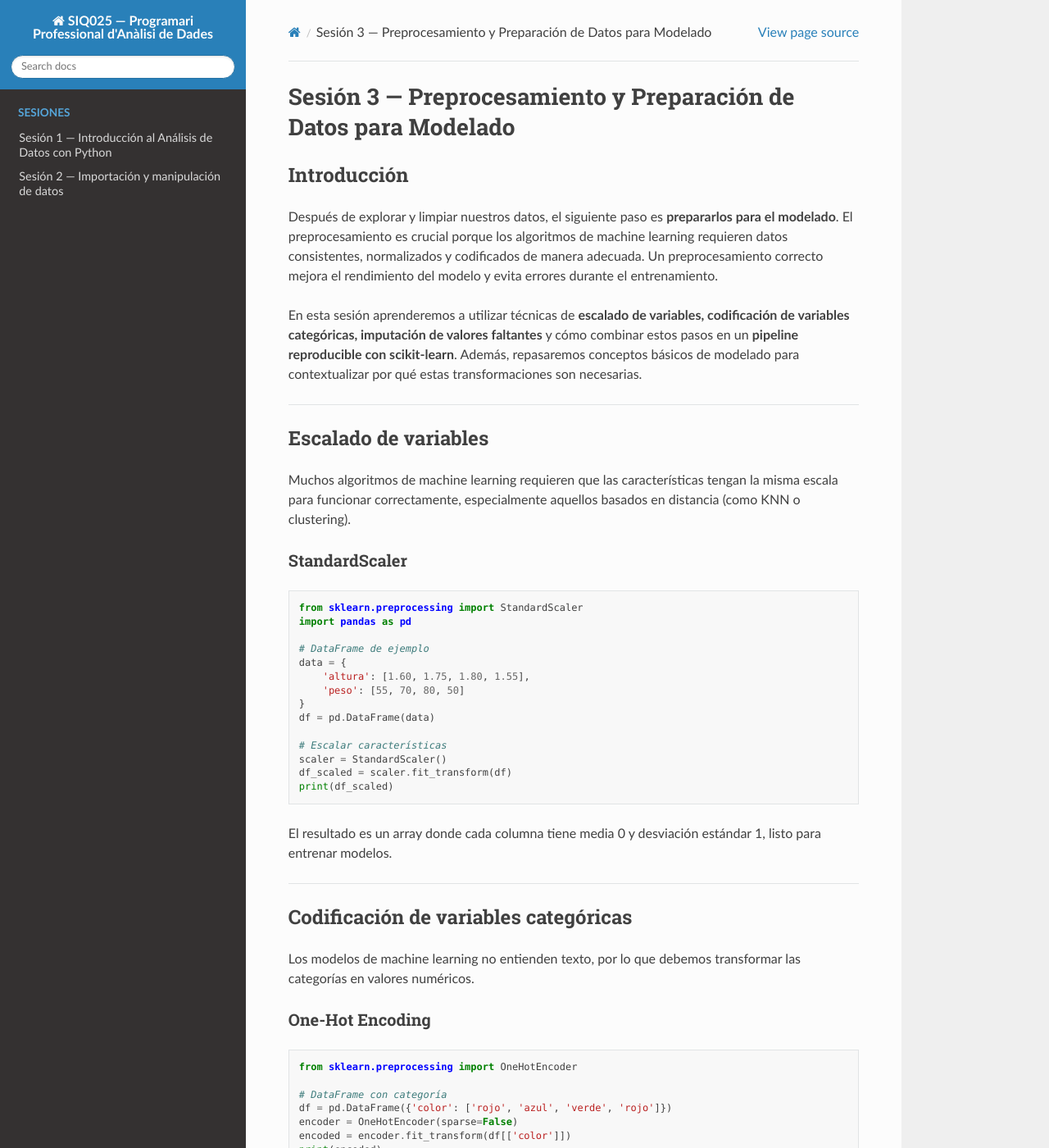
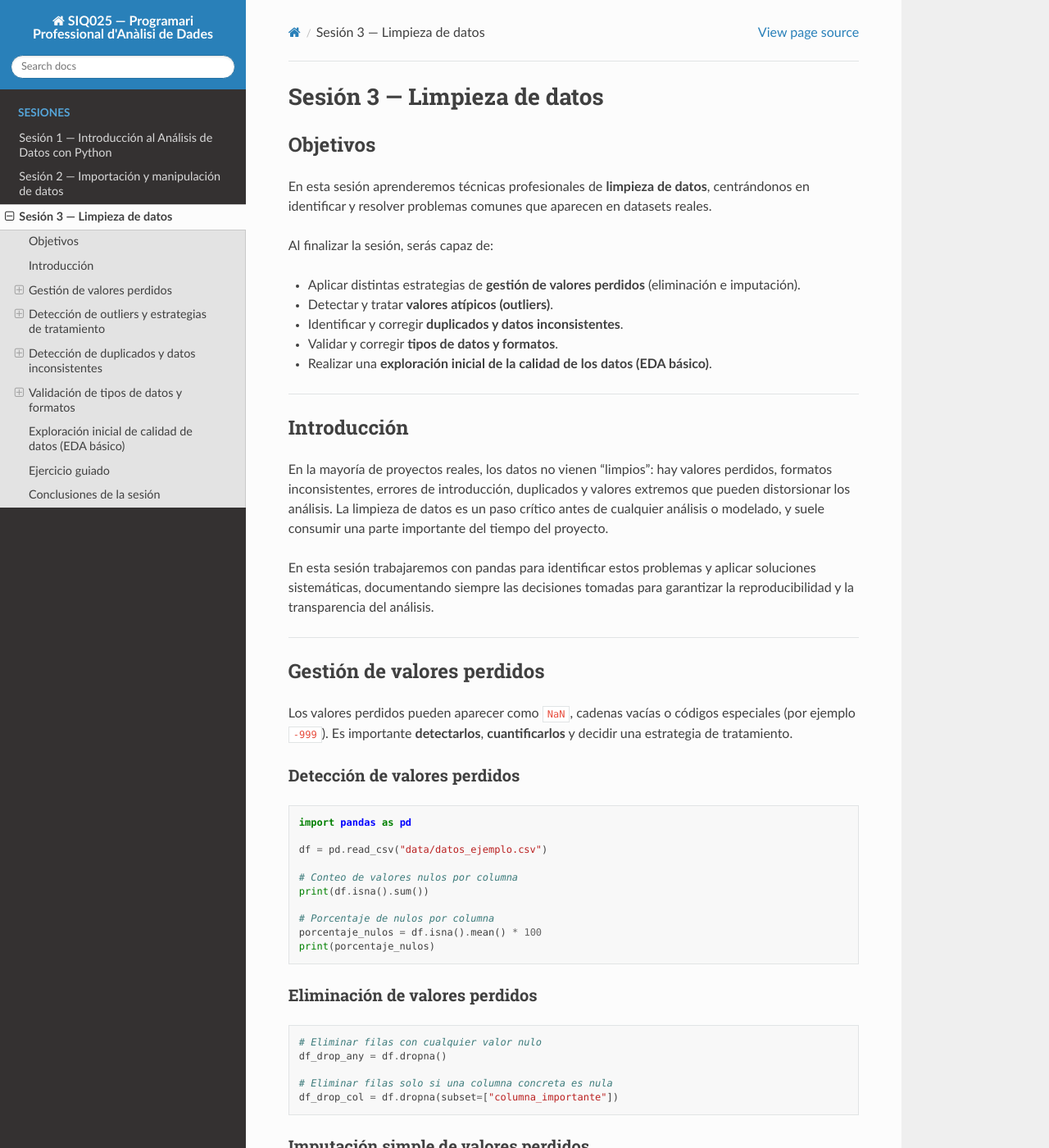
Before and after one commit to aleixalcacer/SIQ025-SIQ525, a Sphinx documentation site: the page built from docs/sessions/session_3.md, in a window 1280 px wide and 1400 px high. Shown: the whole window at 82% size. Built offline with Sphinx 7.4.7 and the Read the Docs theme 3.1.0, drawn with Linux system fonts in a browser that asks for light colours; some of the changed text lies outside the part shown.

Commit message:
Add session 3

````diff
--- a/docs/sessions/session_3.md
+++ b/docs/sessions/session_3.md
@@ -1,141 +1,224 @@
-# Sesión 3 — Preprocesamiento y Preparación de Datos para Modelado
+# Sesión 3 — Limpieza de datos
 
-## Introducción
-Después de explorar y limpiar nuestros datos, el siguiente paso es **prepararlos para el modelado**. El preprocesamiento es crucial porque los algoritmos de machine learning requieren datos consistentes, normalizados y codificados de manera adecuada. Un preprocesamiento correcto mejora el rendimiento del modelo y evita errores durante el entrenamiento.
+## Objetivos
 
-En esta sesión aprenderemos a utilizar técnicas de **escalado de variables, codificación de variables categóricas, imputación de valores faltantes** y cómo combinar estos pasos en un **pipeline reproducible con scikit-learn**. Además, repasaremos conceptos básicos de modelado para contextualizar por qué estas transformaciones son necesarias.
+En esta sesión aprenderemos técnicas profesionales de **limpieza de datos**, centrándonos en identificar y resolver problemas comunes que aparecen en datasets reales.
+
+Al finalizar la sesión, serás capaz de:
+- Aplicar distintas estrategias de **gestión de valores perdidos** (eliminación e imputación).
+- Detectar y tratar **valores atípicos (outliers)**.
+- Identificar y corregir **duplicados y datos inconsistentes**.
+- Validar y corregir **tipos de datos y formatos**.
+- Realizar una **exploración inicial de la calidad de los datos (EDA básico)**.
 
 ---
 
-## Escalado de variables
-Muchos algoritmos de machine learning requieren que las características tengan la misma escala para funcionar correctamente, especialmente aquellos basados en distancia (como KNN o clustering).
+## Introducción
 
-### StandardScaler
-```python
-from sklearn.preprocessing import StandardScaler
-import pandas as pd
+En la mayoría de proyectos reales, los datos no vienen “limpios”: hay valores perdidos, formatos inconsistentes, errores de introducción, duplicados y valores extremos que pueden distorsionar los análisis. La limpieza de datos es un paso crítico antes de cualquier análisis o modelado, y suele consumir una parte importante del tiempo del proyecto.
 
-# DataFrame de ejemplo
-data = {
-    'altura': [1.60, 1.75, 1.80, 1.55],
-    'peso': [55, 70, 80, 50]
-}
-df = pd.DataFrame(data)
-
-# Escalar características
-scaler = StandardScaler()
-df_scaled = scaler.fit_transform(df)
-print(df_scaled)
-```
-El resultado es un array donde cada columna tiene media 0 y desviación estándar 1, listo para entrenar modelos.
+En esta sesión trabajaremos con pandas para identificar estos problemas y aplicar soluciones sistemáticas, documentando siempre las decisiones tomadas para garantizar la reproducibilidad y la transparencia del análisis.
 
 ---
 
-## Codificación de variables categóricas
-Los modelos de machine learning no entienden texto, por lo que debemos transformar las categorías en valores numéricos.
+## Gestión de valores perdidos
 
-### One-Hot Encoding
+Los valores perdidos pueden aparecer como `NaN`, cadenas vacías o códigos especiales (por ejemplo `-999`). Es importante **detectarlos**, **cuantificarlos** y decidir una estrategia de tratamiento.
+
+### Detección de valores perdidos
+
 ```python
-from sklearn.preprocessing import OneHotEncoder
+import pandas as pd
 
-# DataFrame con categoría
-df = pd.DataFrame({'color': ['rojo', 'azul', 'verde', 'rojo']})
-encoder = OneHotEncoder(sparse=False)
-encoded = encoder.fit_transform(df[['color']])
-print(encoded)
+df = pd.read_csv("data/datos_ejemplo.csv")
+
+# Conteo de valores nulos por columna
+print(df.isna().sum())
+
+# Porcentaje de nulos por columna
+porcentaje_nulos = df.isna().mean() * 100
+print(porcentaje_nulos)
 ```
-Esto crea columnas binarias para cada categoría, permitiendo que el modelo las use correctamente.
+
+### Eliminación de valores perdidos
+
+```python
+# Eliminar filas con cualquier valor nulo
+df_drop_any = df.dropna()
+
+# Eliminar filas solo si una columna concreta es nula
+df_drop_col = df.dropna(subset=["columna_importante"])
+```
+
+### Imputación simple de valores perdidos
+
+```python
+# Rellenar con un valor constante
+df["columna_numerica"] = df["columna_numerica"].fillna(0)
+
+# Rellenar con la media
+media = df["columna_numerica"].mean()
+df["columna_numerica"] = df["columna_numerica"].fillna(media)
+
+# Rellenar categóricas con la moda
+moda = df["columna_categorica"].mode().iloc[0]
+df["columna_categorica"] = df["columna_categorica"].fillna(moda)
+
+# Rellenar hacia adelante (forward fill), completando con el último valor válido
+df["columna_temporal"] = df["columna_temporal"].fillna(method="ffill")
+```
+
+La elección de estrategia depende del contexto del problema; es importante justificarla y documentarla.
 
 ---
 
-## Imputación de valores faltantes
-Los valores nulos pueden causar errores en el entrenamiento. La imputación consiste en reemplazarlos por un valor adecuado.
+## Detección de outliers y estrategias de tratamiento
+
+Los **outliers** son valores extremos que pueden ser errores o casos raros pero válidos. Pueden distorsionar medias, desviaciones estándar y modelos.
+
+### Detección basada en rangos (IQR)
 
 ```python
-from sklearn.impute import SimpleImputer
+col = "columna_numerica"
+q1 = df[col].quantile(0.25)
+q3 = df[col].quantile(0.75)
+iqr = q3 - q1
 
-# DataFrame con valores faltantes
-df = pd.DataFrame({'edad': [25, 30, None, 40]})
-imputer = SimpleImputer(strategy='mean')
-df['edad'] = imputer.fit_transform(df[['edad']])
-print(df)
+limite_inferior = q1 - 1.5 * iqr
+limite_superior = q3 + 1.5 * iqr
+
+outliers = df[(df[col] < limite_inferior) | (df[col] > limite_superior)]
+print(outliers[[col]])
 ```
-La estrategia puede ser la media, la mediana, la moda o un valor constante.
+
+### Estrategias de tratamiento
+
+```python
+# 1) Eliminar filas con outliers
+df_sin_outliers = df[(df[col] >= limite_inferior) & (df[col] <= limite_superior)]
+
+# 2) Recortar (winsorizar) a los límites
+df_recortado = df.copy()
+df_recortado[col] = df_recortado[col].clip(limite_inferior, limite_superior)
+```
+
+No siempre es correcto eliminar outliers; depende del dominio del problema y del objetivo del análisis.
 
 ---
 
-## Selección de características
-Seleccionar las variables más relevantes mejora la interpretabilidad y rendimiento del modelo.
+## Detección de duplicados y datos inconsistentes
+
+Los **duplicados** pueden inflar estadísticas y sesgar resultados, mientras que los valores inconsistentes dificultan el análisis (por ejemplo, "Madrid", "MADRID", "mad").
+
+### Duplicados
 
 ```python
-from sklearn.feature_selection import SelectKBest, f_regression
+# Detectar filas duplicadas completas
+duplicadas = df[df.duplicated()]
+print(duplicadas)
 
-X = df[['altura', 'peso']]
-y = pd.Series([1, 2, 3, 4])  # variable objetivo
+# Eliminar duplicados manteniendo la primera aparición
+df_sin_duplicados = df.drop_duplicates()
 
-selector = SelectKBest(score_func=f_regression, k=1)
-X_new = selector.fit_transform(X, y)
-print(X_new)
+# Duplicados según un subconjunto de columnas
+df_sin_duplicados_id = df.drop_duplicates(subset=["id_registro"])
 ```
-Esto permite reducir dimensionalidad y concentrarse en las características más informativas.
+
+### Datos categóricos inconsistentes
+
+```python
+# Explorar valores únicos de una columna categórica
+print(df["ciudad"].unique())
+
+# Normalizar texto: minúsculas y espacios
+df["ciudad"] = df["ciudad"].str.strip().str.lower()
+
+# Reemplazar variantes específicas
+df["ciudad"] = df["ciudad"].replace(
+    {"bcn": "barcelona", "mad": "madrid"}
+)
+```
 
 ---
 
-## Pipelines en scikit-learn
-Para combinar múltiples pasos de preprocesamiento de manera ordenada y reproducible, podemos usar **Pipeline**.
+## Validación de tipos de datos y formatos
+
+Es habitual que números se carguen como texto o fechas como cadenas. Validar y corregir tipos es clave para poder operar con los datos.
+
+### Conversión de tipos
 
 ```python
-from sklearn.pipeline import Pipeline
+# Ver tipos actuales
+print(df.dtypes)
 
-pipeline = Pipeline([
-    ('imputer', SimpleImputer(strategy='mean')),
-    ('scaler', StandardScaler())
-])
+# Convertir a numérico (forzando errores a NaN)
+df["columna_numerica"] = pd.to_numeric(df["columna_numerica"], errors="coerce")
 
-X_preprocessed = pipeline.fit_transform(df)
-print(X_preprocessed)
+# Convertir a fecha
+df["fecha"] = pd.to_datetime(df["fecha"], format="%Y-%m-%d", errors="coerce")
 ```
-Esto asegura que cada paso se aplique en el orden correcto y facilita la integración con modelos.
+
+### Validación básica de formatos
+
+```python
+# Comprobar si hay valores no convertibles (NaT o NaN creados al convertir)
+fechas_invalidas = df[df["fecha"].isna()]
+print(fechas_invalidas[["fecha"]])
+
+valores_no_numericos = df[df["columna_numerica"].isna()]
+print(valores_no_numericos[["columna_numerica"]])
+```
+
+Este tipo de inspección ayuda a localizar registros con formatos erróneos o datos corruptos.
 
 ---
 
-## Introducción al modelado de datos
-Una vez preprocesados los datos, podemos entrenar modelos. Algunos ejemplos básicos:
-- **Regresión lineal**: para predecir valores continuos.
-- **Regresión logística**: para predecir categorías.
-- **Árboles de decisión y Random Forest**: para clasificación y regresión.
-- **KMeans**: para clustering.
-- **MLPClassifier**: redes neuronales básicas.
+## Exploración inicial de calidad de datos (EDA básico)
 
-### Ejemplo con regresión lineal
+Antes de decidir cómo limpiar, es útil tener una visión general de la **calidad de los datos**.
+
 ```python
-from sklearn.linear_model import LinearRegression
+# Información general
+df.info()
 
-X = df[['altura', 'peso']]
-y = pd.Series([60, 75, 80, 55])
+# Estadísticos descriptivos para numéricas
+print(df.describe())
 
-model = LinearRegression()
-model.fit(X, y)
-print("Coeficientes:", model.coef_)
-print("Intercepto:", model.intercept_)
+# Estadísticos para categóricas
+print(df["columna_categorica"].value_counts())
+
+# Distribución rápida de una variable numérica
+df["columna_numerica"].hist(bins=30)
 ```
-Esto permite ver cómo las variables escaladas afectan la predicción.
+
+Algunas preguntas útiles:
+- ¿Qué porcentaje de valores perdidos hay por columna?
+- ¿Hay valores fuera de rangos razonables?
+- ¿Hay categorías con muy pocos casos o inconsistentes?
+- ¿Hay duplicados evidentes?
+
+Estas observaciones guían las decisiones de limpieza.
 
 ---
 
 ## Ejercicio guiado
-1. Cargar un dataset limpio de la sesión anterior.
-2. Identificar columnas numéricas y categóricas.
-3. Aplicar imputación de valores faltantes.
-4. Escalar las variables numéricas y codificar las categóricas.
-5. Seleccionar las características más relevantes.
-6. Crear un pipeline que combine todos estos pasos.
-7. Entrenar un modelo simple de regresión o clasificación y evaluar sus resultados.
+
+1. Cargar un dataset real (por ejemplo, de calidad del aire, viviendas, etc.) con problemas de calidad.
+2. Realizar una **EDA básica**:
+   - Revisar `info()`, `describe()`, `isna().sum()` y `value_counts()` para varias columnas.
+3. Identificar:
+   - Columnas con **valores perdidos** y decidir para cada una si eliminar filas o imputar, justificando la decisión.
+   - Posibles **outliers** en al menos dos variables numéricas y decidir cómo tratarlos.
+   - **Duplicados** y **valores categóricos inconsistentes**.
+4. Corregir **tipos de datos y formatos** (por ejemplo, convertir fechas y números almacenados como texto).
+5. Guardar el dataset limpio en un nuevo archivo (por ejemplo, `data/datos_limpios.csv`).
+6. Documentar las decisiones de limpieza tomadas (por ejemplo, en un notebook o en un pequeño informe de texto).
 
 ---
 
 ## Conclusiones de la sesión
-- El **preprocesamiento de datos** es esencial antes de entrenar modelos de machine learning.
-- Escalado, codificación y imputación garantizan que los algoritmos funcionen correctamente.
-- Los pipelines permiten reproducibilidad y organización profesional del flujo de trabajo.
-- Esta preparación abre el camino para análisis más complejos y modelado avanzado en futuras sesiones.
+
+- La **limpieza de datos** es un paso imprescindible antes de cualquier análisis o modelado.
+- La gestión adecuada de **valores perdidos**, **outliers**, **duplicados** y **tipos de datos** mejora la calidad y la fiabilidad de los resultados.
+- La **exploración inicial de la calidad de datos** ayuda a priorizar qué problemas abordar y cómo hacerlo.
+- Es fundamental **documentar todas las decisiones de limpieza** para garantizar la reproducibilidad y permitir que otras personas entiendan las transformaciones realizadas.
````
Also changed, not shown: docs/index.md (+1 -0 lines).
